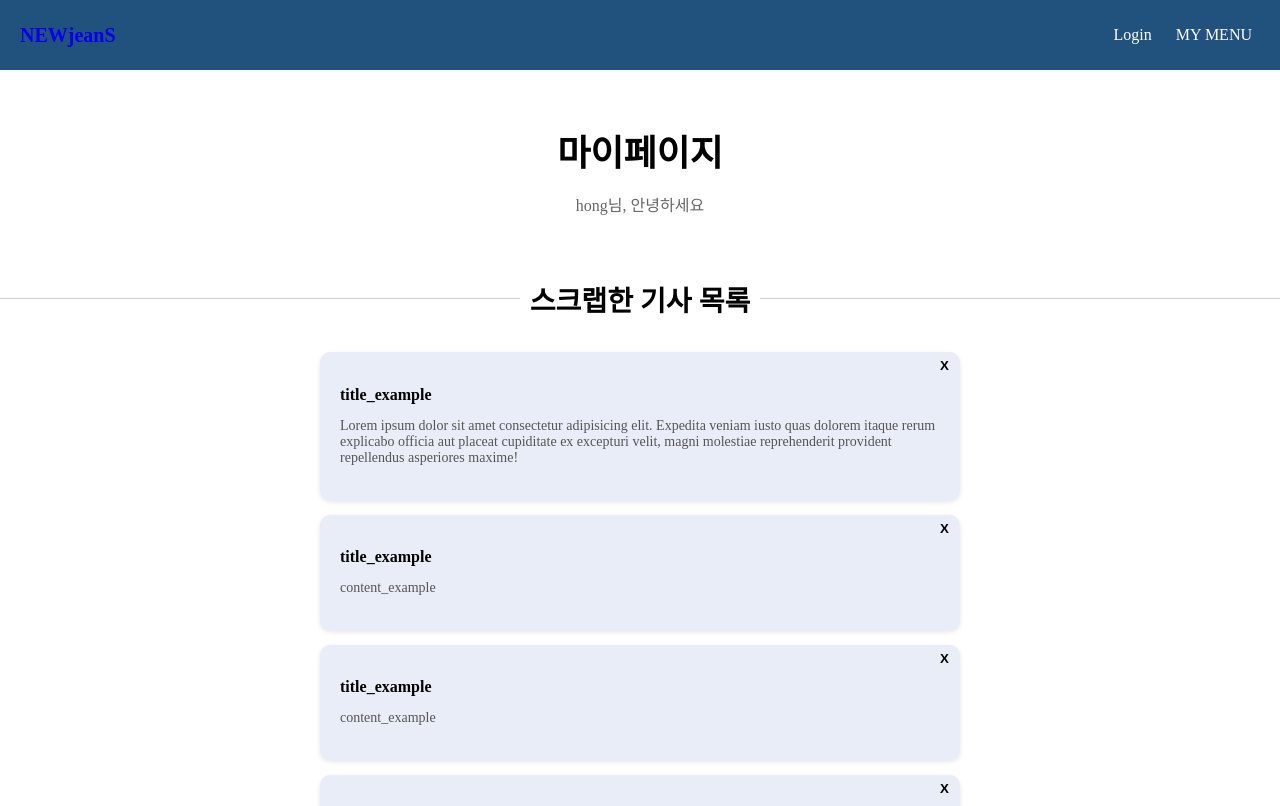
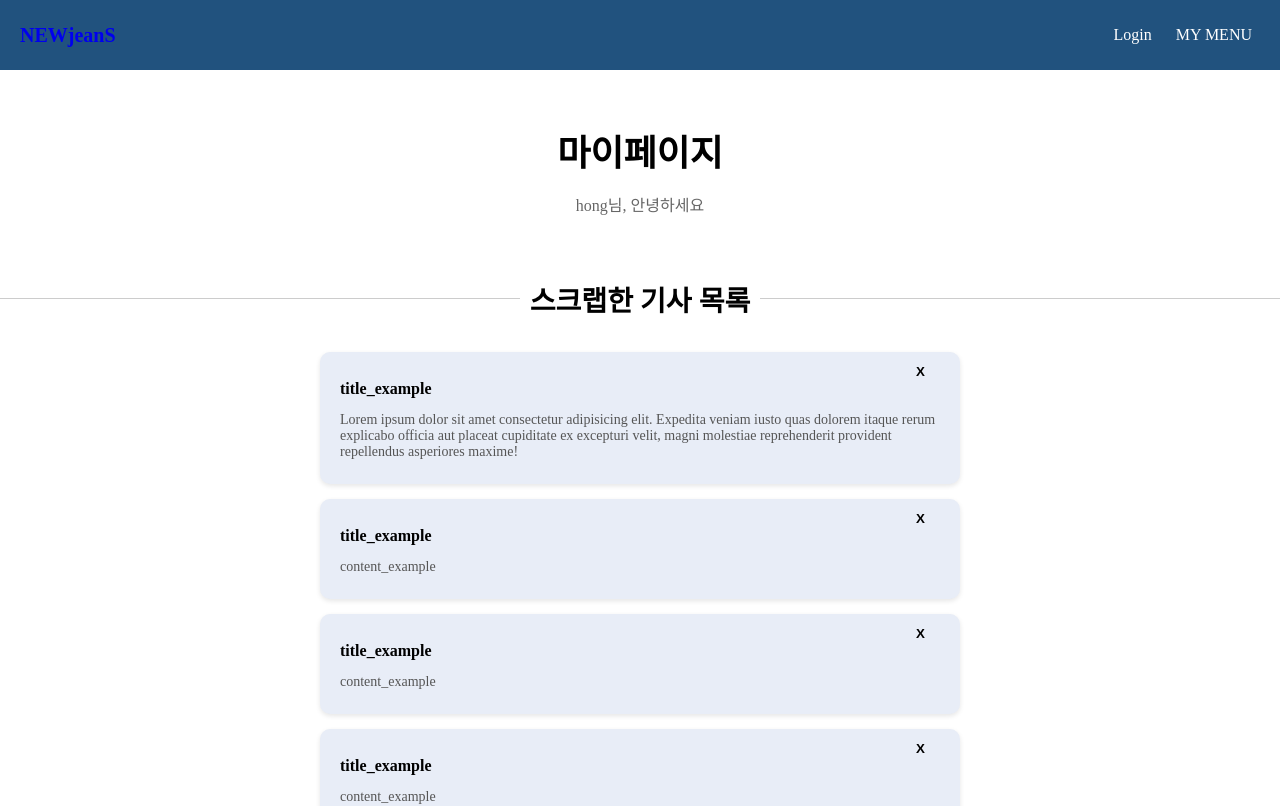
Before and after one commit to lg-cns-am-1-mini6/FE, a React (Vite) app in the folder news_app/: page /MypageScrap in a window 1280 px wide. Shown: the top 806 px of the page. Built offline with nearby package versions, Linux system fonts and the light colour scheme.

Commit message:
fix: 뉴스 카드 넘치는 거 해결

```diff
--- a/news_app/src/components/Header.jsx
+++ b/news_app/src/components/Header.jsx
@@ -26,13 +26,13 @@ const Header = () => {
           {isOpen && (
             <ul class="dropdown-menu">
               <li>
-                <Link to="/mypage">MY PAGE</Link>
+                <Link to="/MypageProfile">MY PAGE</Link>
               </li>
               <li>
-                <Link to="/mypage">관심 주제</Link>
+                <Link to="/MypageKeyword">관심 주제</Link>
               </li>
               <li>
-                <Link to="/mypage">스크랩한 뉴스</Link>
+                <Link to="/MypageScrap">스크랩한 뉴스</Link>
               </li>
             </ul>
           )}
--- a/news_app/src/components/MypageScrap.css
+++ b/news_app/src/components/MypageScrap.css
@@ -39,9 +39,10 @@
 
 /* 카드 스타일 */
 .card-box {
-    position: relative; /* 삭제버튼 위치를 위한 relative 설정 */
+  /* position: relative; */
+  /* 삭제버튼 위치를 위한 relative 설정 */
   background-color: #e8edf7;
-    padding: 20px;
+  padding: 10px 20px;
   border-radius: 10px;
   box-shadow: 0 2px 5px rgba(0, 0, 0, 0.1);
   margin-bottom: 15px;
@@ -49,7 +50,7 @@
 
 .card-box h2 {
   font-size: 16px;
-    margin-bottom: 10px;
+  margin: 0px 0px 10px 0px;
 }
 
 .card-box a {
@@ -65,9 +66,9 @@
 
 /* 카드 우측 상단 삭제 버튼 */
 .card-delete-btn {
-    position: absolute;
-    top: 5px;
-    right: 5px;
+  position: relative;
+  /* position: absolute; */
+  left: 95%;
   background: none;
   border: none;
   font-weight: bold;
```
Lines whose indentation alone changed are shown as unchanged.
